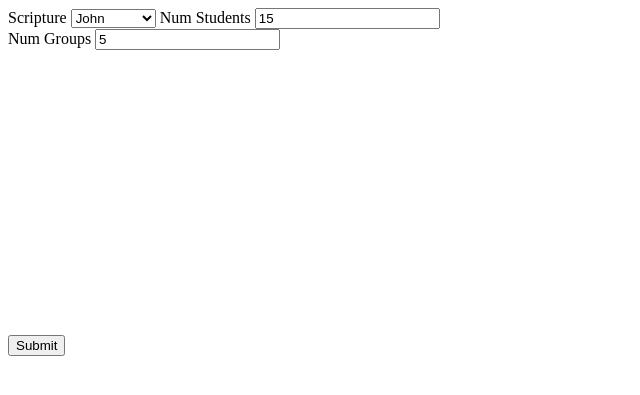
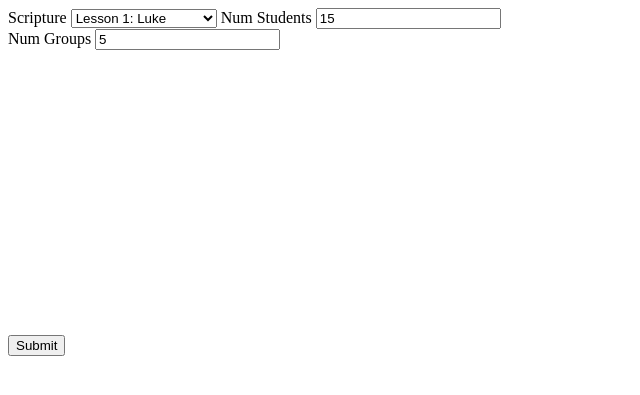
Before and after one commit to cbcgb-com/sgbs-training, a FastAPI app: template apps/templates/template.html in a window 1280 px wide. Shown: the top 395 px of the page, without its empty margins (0-640 px from the left). Run offline with FastAPI, Linux system fonts and the light colour scheme; the template is opened without the code that fills it, so the values that code supplies are empty; some libraries are stand-ins or nearby versions.

Commit message:
feat(template)📝: Update scripture options to include lesson numbers
- Renamed scripture options in the dropdown to include lesson numbers for clarity.

```diff
--- a/apps/templates/template.html
+++ b/apps/templates/template.html
@@ -15,10 +15,10 @@
     <form id="form">
         <label for="scripture">Scripture</label>
         <select name="scripture" id="scripture">
-            <option value="John">John</option>
-            <option value="Luke">Luke</option>
-            <option value="Ephesians">Ephesians</option>
-            <option value="James">James</option>
+            <option value="Luke">Lesson 1: Luke</option>
+            <option value="John">Lesson 2: John</option>
+            <option value="Ephesians">Lesson 3: Ephesians</option>
+            <option value="James">Lesson 4: James</option>
         </select>
 
         <label for="num_students">Num Students</label>
```
